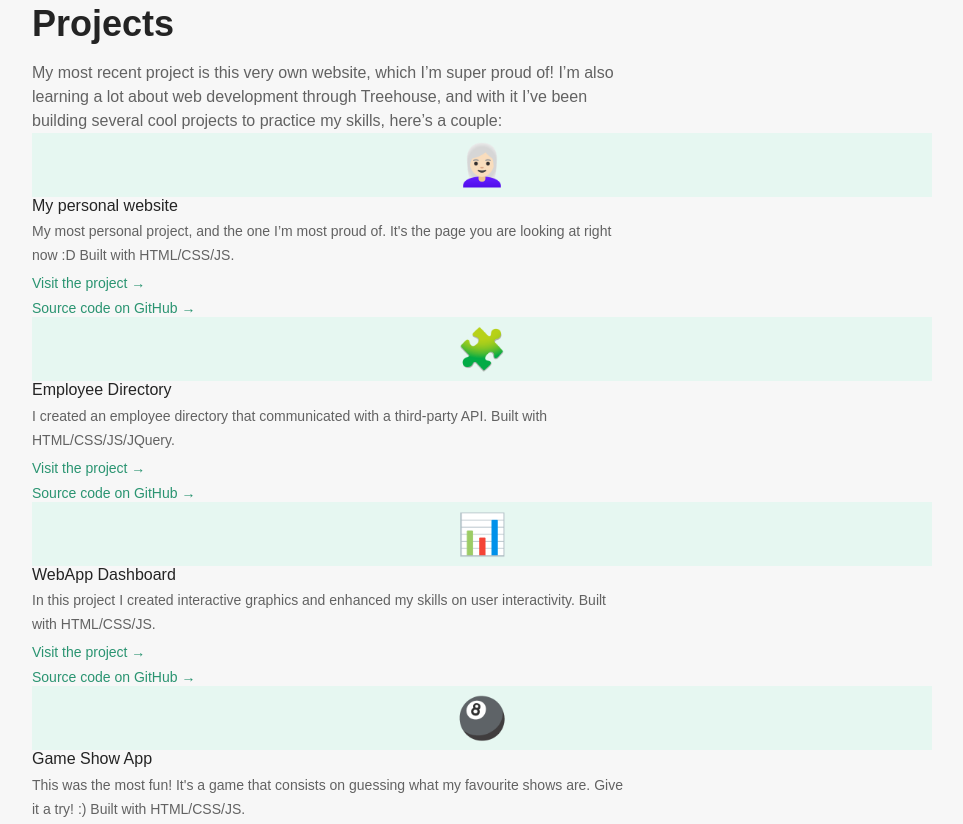
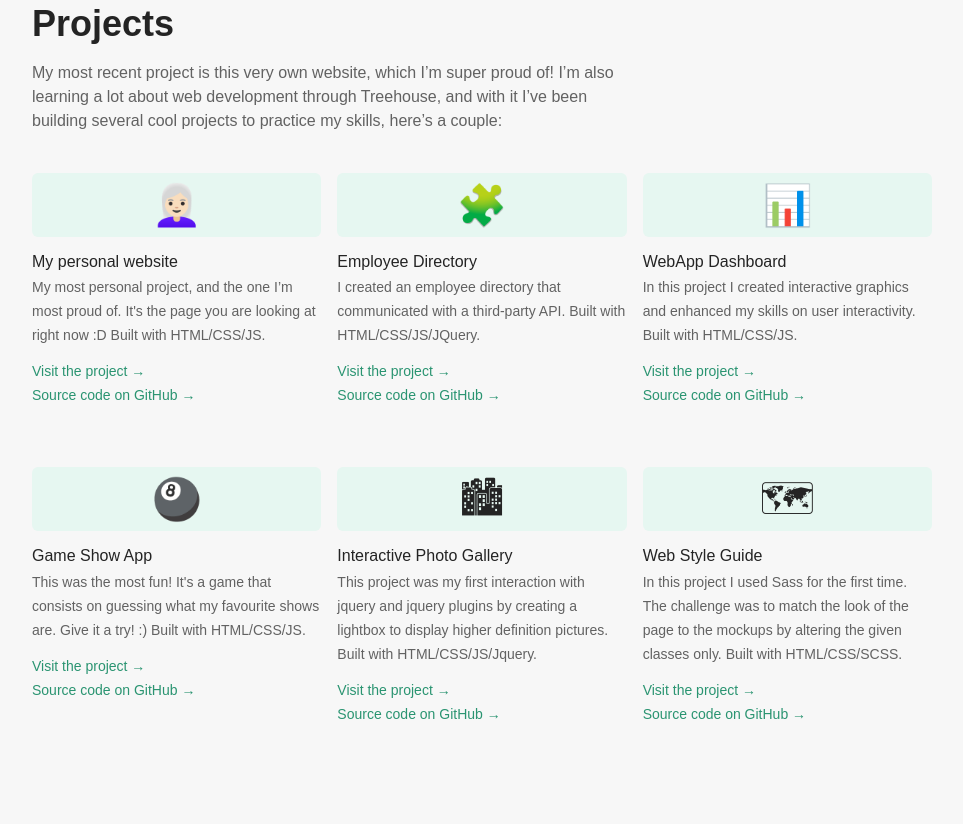
Before and after one commit to mindeby/my-portfolio, a website built with Parcel: page index.html in a window 1280 px wide. Shown: the part 1113-1937 px from the top of the page, without its empty margins (158-1121 px from the left). Built offline with nearby package versions, Linux system fonts and the light colour scheme; a web font is replaced by a local one.

Commit message:
Projects section styling

```diff
--- a/css/styles.scss
+++ b/css/styles.scss
@@ -100,6 +100,11 @@ button {
   font-weight: 500;
   font-size: 14px;
   margin-top: 8px;
+  padding-bottom: 0;
+
+  &:hover {
+    padding-bottom: 0;
+  }
 }
 
 .container {
@@ -126,6 +131,7 @@ button {
   width: 100%;
   padding: 9px 0 2px;
   text-align: center;
+  border-radius: 6px;
   background: $tint-color-muted;
 }
 
@@ -260,3 +266,33 @@ nav {
     top: 30px;
   }
 }
+
+/* === Projects === */
+
+.projects-wrapper {
+  margin-top: 40px;
+
+  @media (min-width: 462px) {
+    display: grid;
+    grid-template-columns: 1fr 1fr;
+    grid-template-rows: auto;
+    grid-column-gap: 16px;
+    grid-row-gap: 24px;
+  }
+
+  @media (min-width: 740px) {
+    grid-template-columns: 1fr 1fr 1fr;
+  }
+}
+
+.project {
+  margin-bottom: 40px;
+
+  .emoji-wrapper {
+    margin-bottom: 16px;
+  }
+
+  p {
+    margin-bottom: 16px;
+  }
+}
--- a/index.html
+++ b/index.html
@@ -97,7 +97,7 @@
         <p>My most recent project is this very own website, which I’m super proud of!
         I’m also learning a lot about web development through Treehouse, and with it I’ve been building several
         cool projects to practice my skills, here’s a couple:</p>
-        <div class="card-container">
+        <div class="projects-wrapper">
           <div class="project">
             <div class="emoji-wrapper"><span class="emoji">👩🏻‍🦳</span></div>
             <h4>My personal website</h4>
```
